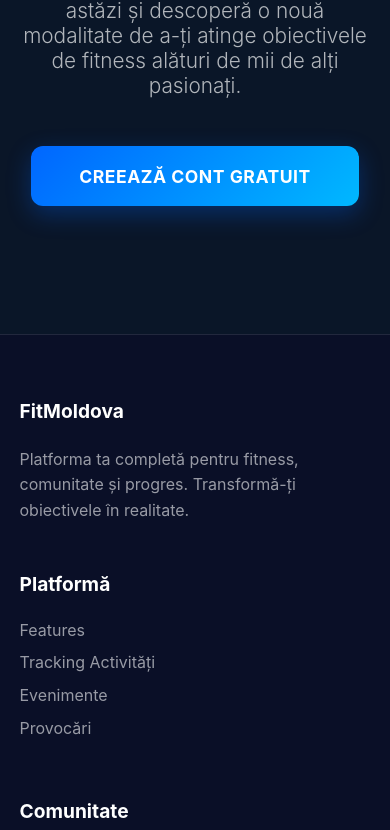
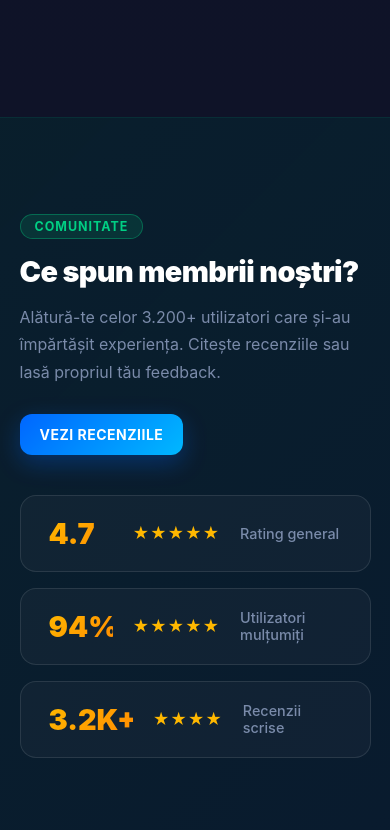
Before and after one commit to CristiM-SI/FitMoldova, a React app in the folder Vite-frontend/: page / in a window 390 px wide. Shown: the part 5454-6284 px from the top of the page. Built offline with nearby package versions, Linux system fonts and the light colour scheme; the HTML template or start-up script is replaced by a standard one.

Commit message:
feat: add Feedback section to Home page with ratings and user testimonials

```diff
--- a/Vite-frontend/src/pages/Home.tsx
+++ b/Vite-frontend/src/pages/Home.tsx
@@ -57,6 +57,11 @@ const Home: React.FC = () => {
       icon: '👥',
       title: 'Cluburi Locale',
       description: 'Creează sau alătură-te cluburilor și comunităților locale sau tematice. Organizează întâlniri și evenimente de grup.'
+    },
+    {
+      icon: '⭐',
+      title: 'Feedback & Recenzii',
+      description: 'Împărtășește experiența ta, evaluează platforma și citește recenziile comunității. Opinia ta ne ajută să creștem.'
     }
   ];
 
@@ -122,6 +127,37 @@ const Home: React.FC = () => {
         </div>
       </section>
 
+      <section className="home-feedback-section">
+        <div className="home-feedback-inner">
+          <div className="home-feedback-left">
+            <div className="home-feedback-badge">Comunitate</div>
+            <h2>Ce spun membrii noștri?</h2>
+            <p>
+              Alătură-te celor 3.200+ utilizatori care și-au împărtășit
+              experiența. Citește recenziile sau lasă propriul tău feedback.
+            </p>
+            <Link to={ROUTES.FEEDBACK} className="btn btn-primary">
+              Vezi Recenziile
+            </Link>
+          </div>
+          <div className="home-feedback-ratings">
+            {[
+              { score: '4.7', label: 'Rating general', stars: 5 },
+              { score: '94%', label: 'Utilizatori mulțumiți', stars: 5 },
+              { score: '3.2K+', label: 'Recenzii scrise', stars: 4 },
+            ].map((item, i) => (
+              <div key={i} className="home-feedback-rating-card">
+                <div className="home-feedback-score">{item.score}</div>
+                <div className="home-feedback-stars">
+                  {'★'.repeat(item.stars)}
+                </div>
+                <div className="home-feedback-rating-label">{item.label}</div>
+              </div>
+            ))}
+          </div>
+        </div>
+      </section>
+
       <section className="cta-section">
         <div className="cta-content">
           <h2 className="cta-title">Gata să începi călătoria ta?</h2>
--- a/Vite-frontend/src/styles/Home.css
+++ b/Vite-frontend/src/styles/Home.css
@@ -334,6 +334,106 @@
   }
 }
 
+/* ── HOME FEEDBACK SECTION ──────────────────────────────────── */
+.home-feedback-section {
+  padding: 6rem 5%;
+  position: relative;
+  z-index: 2;
+  background: linear-gradient(135deg, rgba(0, 208, 132, 0.05) 0%, rgba(0, 184, 255, 0.03) 100%);
+  border-top: 1px solid rgba(0, 208, 132, 0.1);
+  border-bottom: 1px solid rgba(0, 208, 132, 0.1);
+}
+
+.home-feedback-inner {
+  max-width: 1100px;
+  margin: 0 auto;
+  display: grid;
+  grid-template-columns: 1fr 1fr;
+  gap: 4rem;
+  align-items: center;
+}
+
+.home-feedback-badge {
+  display: inline-block;
+  background: rgba(0, 208, 132, 0.12);
+  border: 1px solid rgba(0, 208, 132, 0.35);
+  color: #00D084;
+  padding: 4px 14px;
+  border-radius: 9999px;
+  font-size: 0.78rem;
+  font-weight: 700;
+  letter-spacing: 0.08em;
+  text-transform: uppercase;
+  margin-bottom: 1rem;
+}
+
+.home-feedback-left h2 {
+  font-size: clamp(1.8rem, 3vw, 2.6rem);
+  font-weight: 900;
+  letter-spacing: -0.02em;
+  margin-bottom: 1rem;
+  line-height: 1.15;
+}
+
+.home-feedback-left p {
+  font-size: 1rem;
+  color: var(--text-muted, rgba(255, 255, 255, 0.6));
+  line-height: 1.7;
+  margin-bottom: 1.75rem;
+}
+
+.home-feedback-ratings {
+  display: flex;
+  flex-direction: column;
+  gap: 1rem;
+}
+
+.home-feedback-rating-card {
+  background: rgba(255, 255, 255, 0.03);
+  border: 1px solid var(--dark-border, rgba(255, 255, 255, 0.1));
+  border-radius: 16px;
+  padding: 1.25rem 1.75rem;
+  display: flex;
+  align-items: center;
+  gap: 1.25rem;
+  transition: all 250ms ease-in-out;
+}
+
+.home-feedback-rating-card:hover {
+  border-color: rgba(0, 208, 132, 0.3);
+  background: rgba(0, 208, 132, 0.04);
+  transform: translateX(4px);
+}
+
+.home-feedback-score {
+  font-size: 1.8rem;
+  font-weight: 900;
+  background: linear-gradient(135deg, #FFB800 0%, #FF8C00 100%);
+  -webkit-background-clip: text;
+  -webkit-text-fill-color: transparent;
+  background-clip: text;
+  min-width: 64px;
+}
+
+.home-feedback-stars {
+  font-size: 1rem;
+  color: #FFB800;
+  letter-spacing: 0.05em;
+}
+
+.home-feedback-rating-label {
+  font-size: 0.9rem;
+  color: var(--text-muted, rgba(255, 255, 255, 0.6));
+  font-weight: 500;
+}
+
+@media (max-width: 768px) {
+  .home-feedback-inner {
+    grid-template-columns: 1fr;
+    gap: 2.5rem;
+  }
+}
+
 /* Footer link buttons - no href */
 .footer-link {
   background: none;
```
